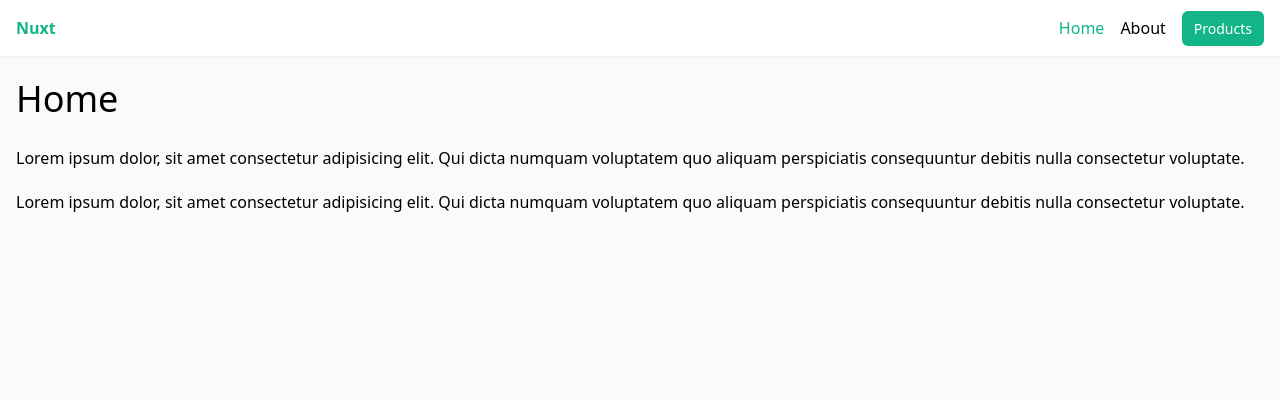
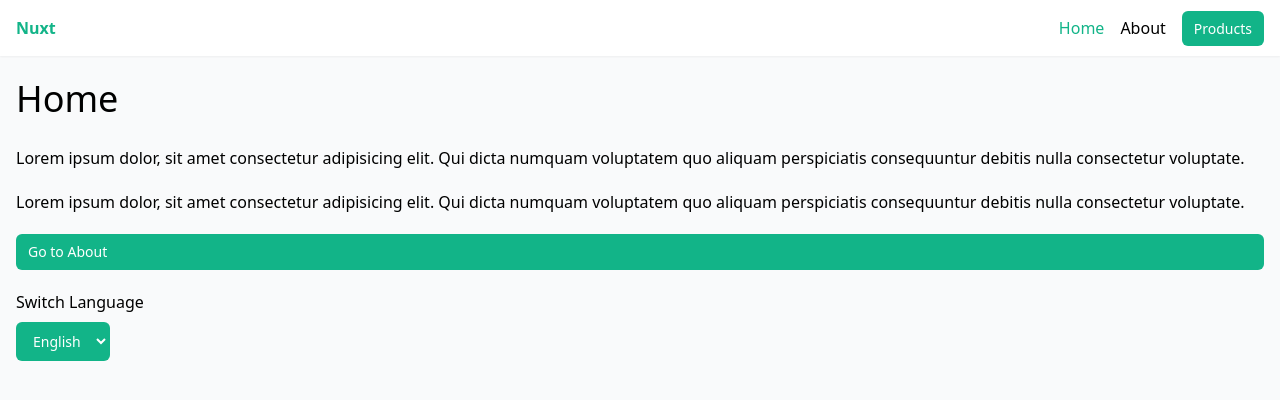
Before and after one commit to rewanhamed22/bashamel, a Nuxt app: page / in a window 1280 px wide. Shown: the top 400 px of the page. Built offline with nearby package versions, Linux system fonts and the light colour scheme.

Commit message:
add i18n

```diff
--- /dev/null
+++ b/components/LangSwitcher.vue
@@ -0,0 +1,26 @@
+<template>
+  <div>Switch Language</div>
+  <select
+    class="mt-2 btn i items-center px-3 py-2 border border-transparent text-sm leading-4 font-medium rounded-md text-white bg-[#12b488] hover:bg-[#12b489d7] focus:outline-none focus:border-[#12b489d7] focus:shadow-outline-indigo active:bg-[#12b489d7] transition ease-in-out duration-150"
+    v-model="language"
+  >
+    <option
+      v-for="l in locales"
+      :key="typeof l === 'object' ? l.code : l"
+      :value="typeof l === 'object' ? l.code : l"
+    >
+      {{ typeof l === "object" ? l.name : l }}
+    </option>
+  </select>
+</template>
+
+<script setup lang="ts">
+const { locales, locale, setLocale } = useI18n();
+
+const language = computed({
+  get: () => locale.value,
+  set: (value) => setLocale(value),
+});
+</script>
+
+<style scoped></style>
--- /dev/null
+++ b/locales/ar.yml
@@ -0,0 +1,4 @@
+home: "الرئيسية"
+about: "عننا"
+about_btn: "الذهاب الي صفحتنا"
+home_btn: "الذهاب الي الرئيسية"
--- /dev/null
+++ b/locales/en.yml
@@ -0,0 +1,4 @@
+home: "Home"
+about: "About"
+about_btn : "Go to About"
+home_btn : "Go to Home"
--- a/nuxt.config.ts
+++ b/nuxt.config.ts
@@ -1,7 +1,39 @@
 // https://nuxt.com/docs/api/configuration/nuxt-config
 export default defineNuxtConfig({
   devtools: { enabled: true },
-  modules: ["@nuxtjs/tailwindcss"],
+  modules: ["@nuxtjs/tailwindcss", "@vee-validate/nuxt", "@nuxtjs/i18n"],
+  i18n: {
+    locales: [
+      {
+        code: "ar",
+        iso: "ar",
+        name: "Arabic",
+        file: "ar.yml",
+        dir: "rtl",
+      },
+      {
+        code: "en",
+        iso: "en",
+        name: "English",
+        file: "en.yml",
+        dir: "ltr",
+      },
+    ],
+    langDir: "locales/",
+    strategy: "prefix_except_default",
+    defaultLocale: "en",
+  },
+  veeValidate: {
+    // disable or enable auto imports
+    autoImports: true,
+    // Use different names for components
+    componentNames: {
+      Form: "VeeForm",
+      Field: "VeeField",
+      FieldArray: "VeeFieldArray",
+      ErrorMessage: "VeeErrorMessage",
+    },
+  },
   app: {
     head: {
       title: "Nuxt",
--- a/package.json
+++ b/package.json
@@ -10,6 +10,9 @@
     "postinstall": "nuxt prepare"
   },
   "dependencies": {
+    "@nuxtjs/i18n": "^8.3.1",
+    "@vee-validate/nuxt": "^4.12.8",
+    "@vee-validate/yup": "^4.12.8",
     "nuxt": "^3.11.2",
     "vue": "^3.4.27",
     "vue-router": "^4.3.2"
--- a/pages/about.vue
+++ b/pages/about.vue
@@ -1,6 +1,6 @@
 <template>
   <div>
-    <h2>About</h2>
+    <h2>{{ $t("about") }}</h2>
     <p>
       Lorem ipsum dolor, sit amet consectetur adipisicing elit. Qui dicta
       numquam voluptatem quo aliquam perspiciatis consequuntur debitis nulla
@@ -12,6 +12,10 @@
       consectetur voluptate.
     </p>
     <!-- <div>{{ data }}</div> -->
+    <NuxtLink :to="localPath('/')"
+      ><p class="btn my-4">{{ $t("home_btn") }}</p></NuxtLink
+    >
+    <LangSwitcher class="mt-4" />
   </div>
 </template>
 
@@ -20,6 +24,7 @@
 //   method: "post",
 //   body: { age: 30 },
 // });
+const localPath = useLocalePath();
 
 const { data } = await useFetch("/api/currency/GBP");
 </script>
--- a/pages/index.vue
+++ b/pages/index.vue
@@ -1,7 +1,6 @@
 <template>
   <div>
-
-    <h2>Home</h2>
+    <h2>{{ $t("home") }}</h2>
     <p>
       Lorem ipsum dolor, sit amet consectetur adipisicing elit. Qui dicta
       numquam voluptatem quo aliquam perspiciatis consequuntur debitis nulla
@@ -13,9 +12,16 @@
       consectetur voluptate.
     </p>
   </div>
+  <NuxtLink :to="localPath('/about')"
+    ><p class="btn my-4">{{ $t("about_btn") }}</p></NuxtLink
+  >
+  <LangSwitcher class="mt-4" />
+
 </template>
 
-<script setup></script>
+<script setup>
+const localPath = useLocalePath();
+</script>
 
 <style scoped>
 h2 {
--- /dev/null
+++ b/pages/vee.vue
@@ -0,0 +1,45 @@
+<script setup>
+import { useForm } from "vee-validate";
+import { toTypedSchema } from "@vee-validate/yup";
+import * as yup from "yup";
+
+// const schema = toTypedSchema(
+//   yup.object({
+//     email: yup.string().email().required(),
+//     password: yup.string().min(8).required,
+//   })
+// );
+const { errors, defineField } = useForm({
+  validationSchema: toTypedSchema(
+    yup.object({
+      email: yup.string().email().required(),
+      password: yup.string().min(8).required(),
+    })
+  ),
+});
+
+const [email, emailAttrs] = defineField("email");
+const [password, passwordAttrs] = defineField("password");
+</script>
+
+<template>
+  <div class="container mt-4">
+    <label htmlFor="email">Email: </label>
+    <input
+      class="px-4 mb-4 rounded-xl text-[#272B51] w-1/2 h-8 input input-bordered leading-tight focus:outline-none focus:border-[#272B51] focus:text-[#272B51] bg-white border-[#705D9D]/30"
+      v-model="email"
+      v-bind="emailAttrs"
+    />
+    <div class="text-red-400 mt-4">errors: {{ errors.email }}</div>
+
+    <br />
+    <label htmlFor="password">password: </label>
+    <input
+      class="px-4 mb-4 rounded-xl text-[#272B51] w-1/2 h-8 input input-bordered leading-tight focus:outline-none focus:border-[#272B51] focus:text-[#272B51] bg-white border-[#705D9D]/30"
+      v-model="password"
+      v-bind="passwordAttrs"
+    />
+    <!-- <div>values: {{ values }}</div> -->
+    <div class="text-red-400 mt-4">errors: {{ errors.password }}</div>
+  </div>
+</template>
```
Also changed, not shown: 1 other file (tests, documents, lock files or other folders).
